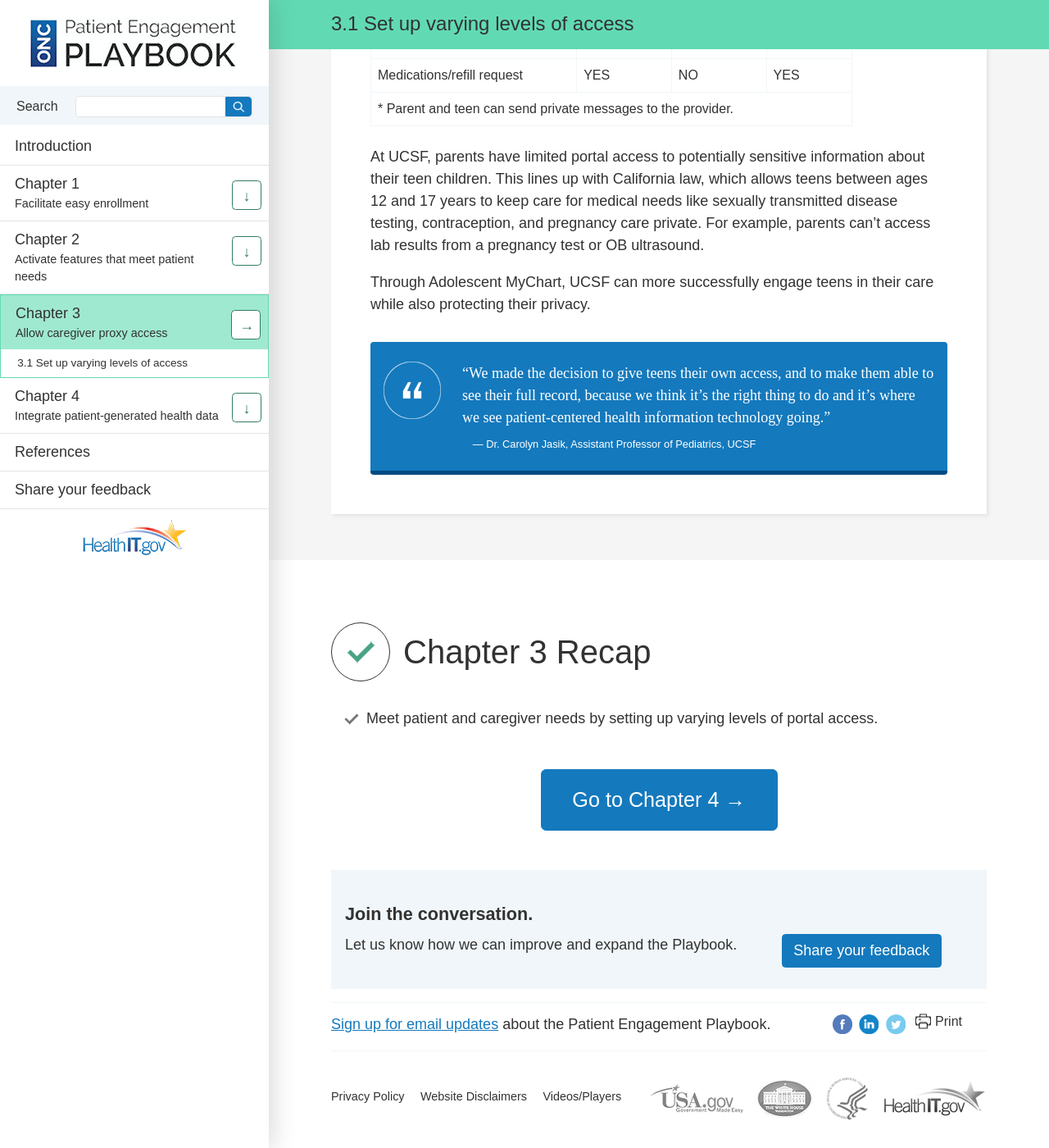
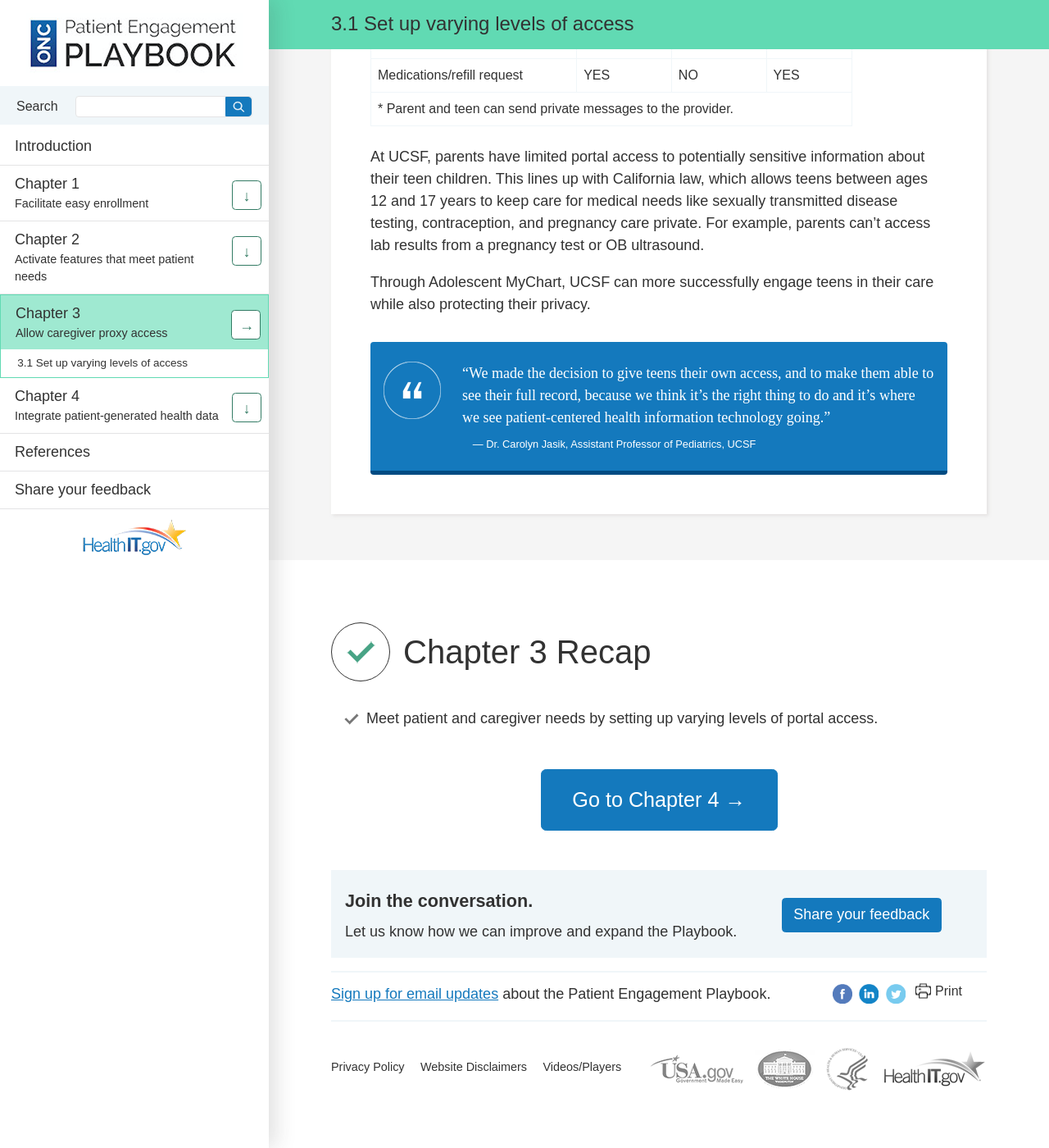
Before and after one commit to SriGovHealth/ONCHITPlaybook, a Jekyll site: the page built from _content/chapter-3.html, in a window 1280 px wide and 1400 px high, scrolled down 3234 px. Shown: the whole window at 82% size. Built offline with Jekyll 4.4.1, drawn with Linux system fonts in a browser that asks for light colours.

Commit message:
footer fixes

```diff
--- a/_includes/block-comments.html
+++ b/_includes/block-comments.html
@@ -1,12 +1,10 @@
 <div class="comments panel">
   <div class="row">
+    <div class="grid-8">
       <h3>Join the conversation.</h3>
-  </div>
-  <div class="row">
-    <div class="grid-8">
       <p>Let us know how we can improve and expand the Playbook.</p>
     </div>
-    <div class="grid-4">
+    <div class="grid-4 space-top-3">
       <p class="text-center"><a href="/onc-playbook/feedback/" class="btn btn-chapter">Share your feedback</a></p>
     </div>
   </div>
--- a/_sass/_layout.scss
+++ b/_sass/_layout.scss
@@ -525,8 +525,13 @@
 
 .connect-footer {
   @extend %clearfix;
-  border-bottom: 1px solid $off-white;
-  border-top: 1px solid $off-white;
+  border-bottom: 2px solid $off-white;
+  border-top: 2px solid $off-white;
   padding-top: .25em;
   margin-top: 1em;
 }
+
+.comments {
+  padding-top: 0;
+  padding-bottom: .5em;
+}
```
